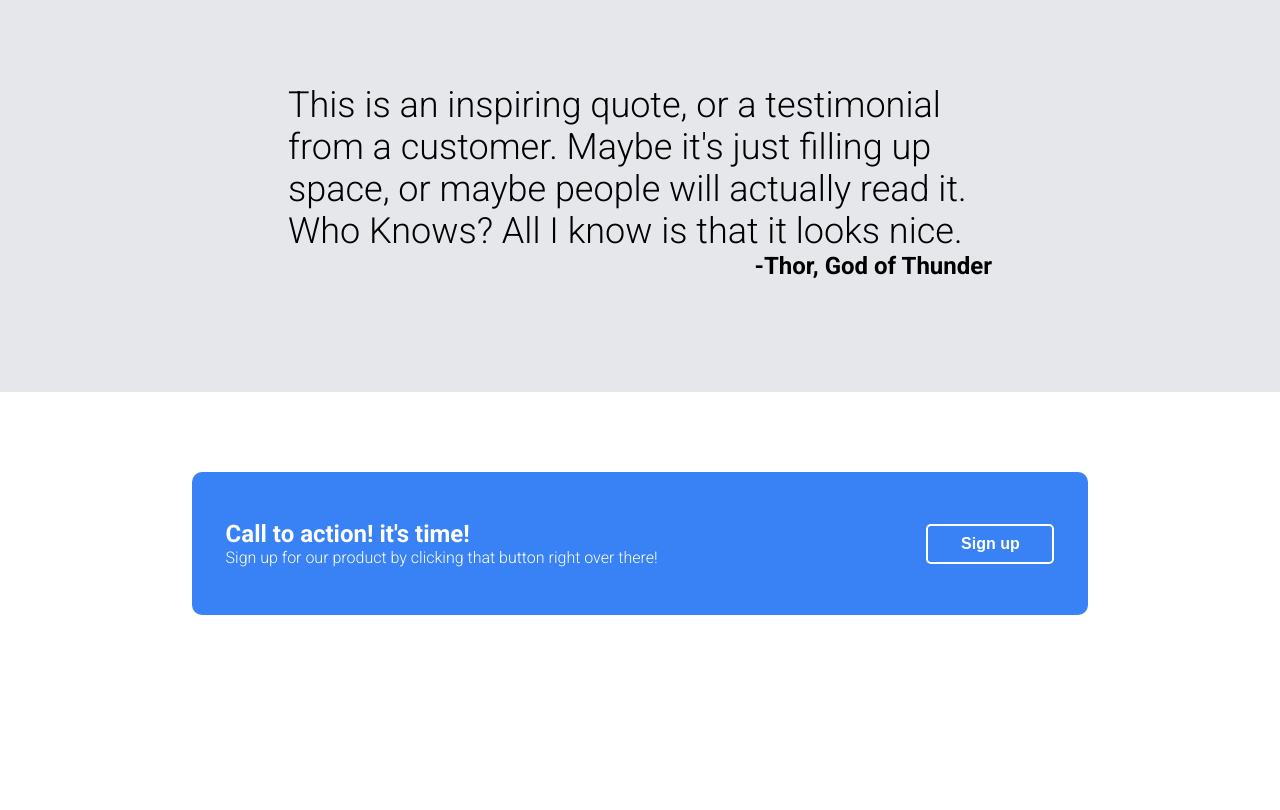
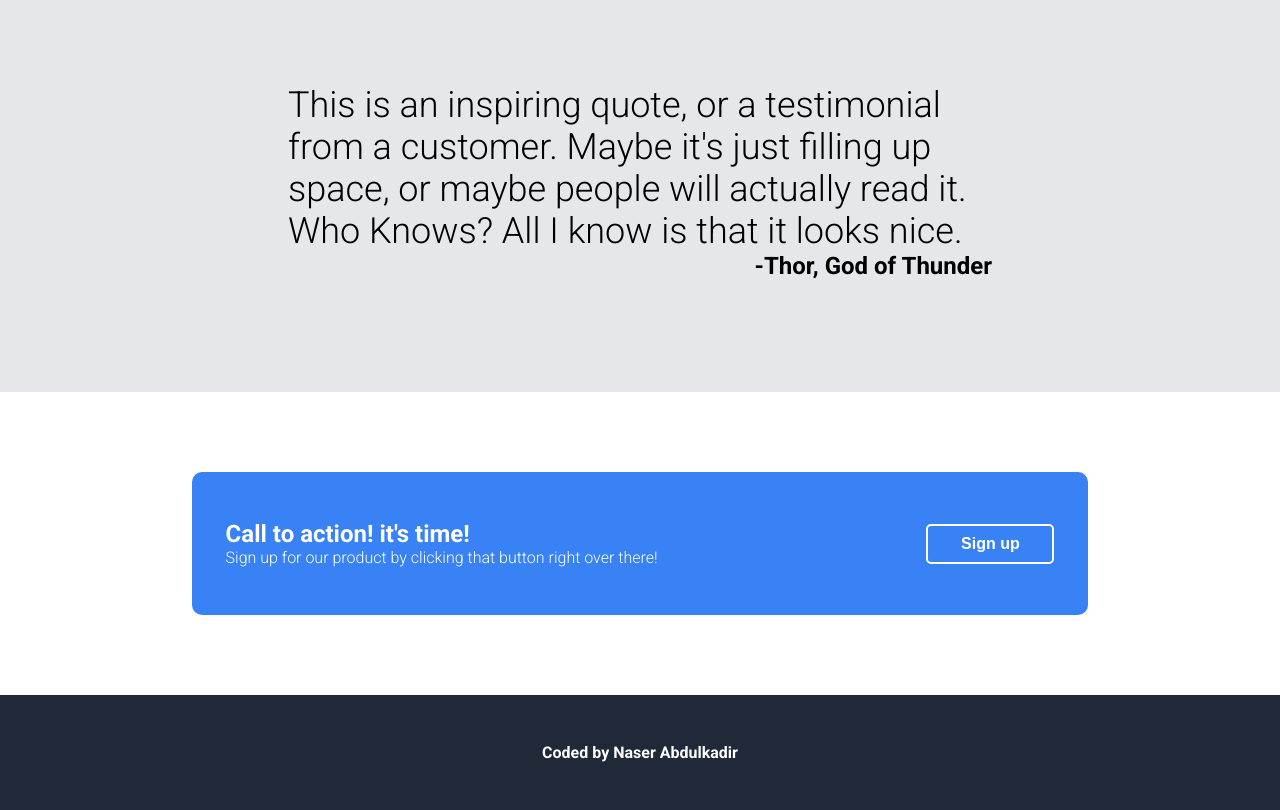
Before and after one commit to naser23/odin-landing-page, a plain HTML site: page index.html in a window 1280 px wide. Shown: the part 869-1679 px from the top of the page. Before the commit the page ends 1564 px from the top, so only its background shows below. Drawn offline with Linux system fonts and the light colour scheme.

Commit message:
finished the footer. will submit now.

```diff
--- a/index.html
+++ b/index.html
@@ -72,6 +72,9 @@
                 </div>
             </section>
         </main>
+        <footer class="footer">
+            <p>Coded by Naser Abdulkadir</p>
+        </footer>
     </div>
 </body>
 </html>
--- a/style.css
+++ b/style.css
@@ -219,3 +219,12 @@ a:hover {
   background-color: lightblue;
   color: gray;
 }
+
+.footer {
+  width: 100%;
+  background-color: #1f2937;
+  color: white;
+  font-weight: 700;
+  padding: 3rem 0;
+  text-align: center;
+}
```
